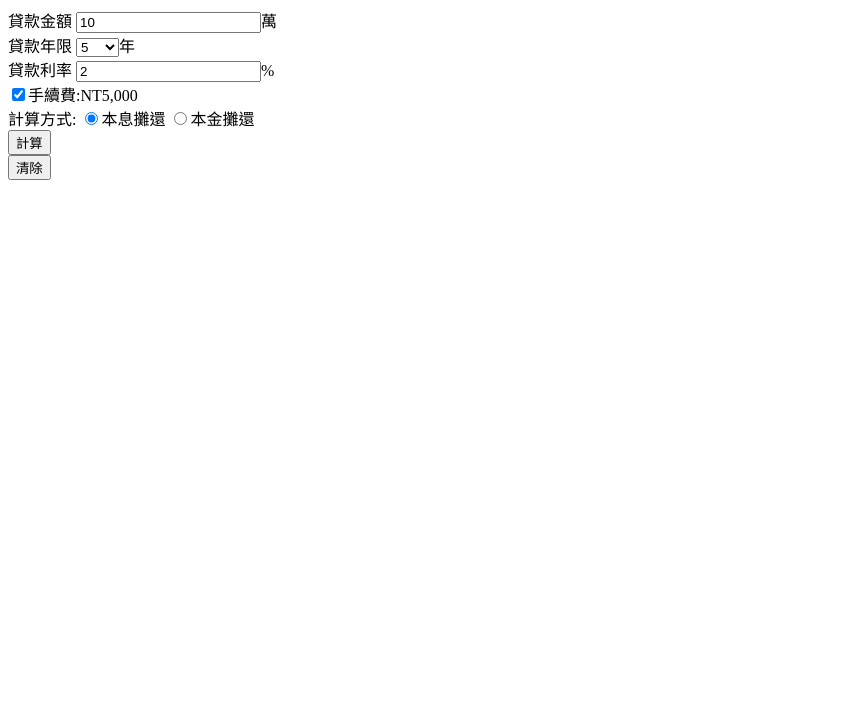
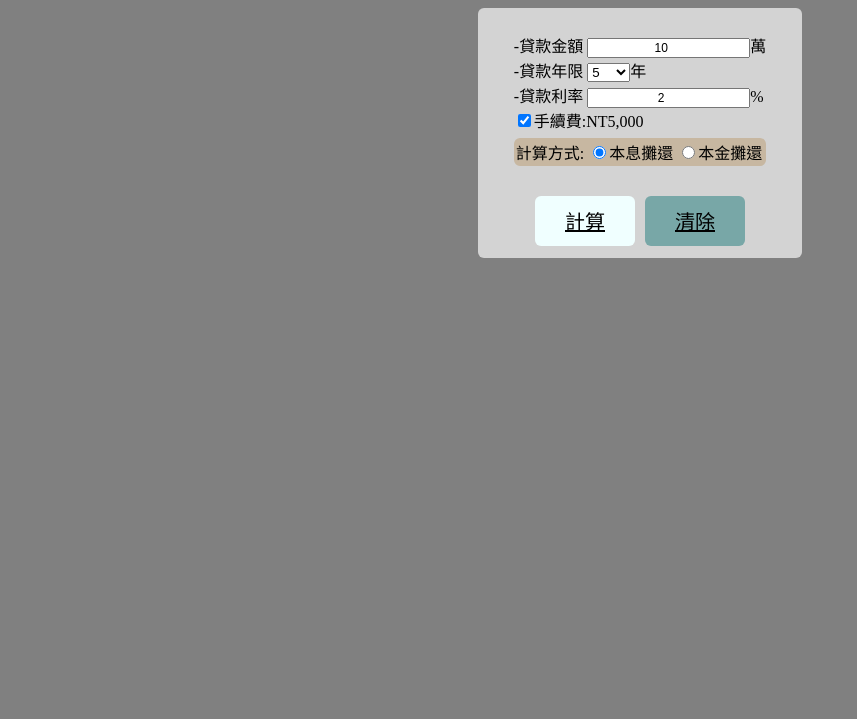
Before and after one commit to imjiaobin/loan-project, a plain HTML site: page index.html in a window 1280 px wide. Shown: the part 81-800 px from the top of the page, without its empty margins (0-857 px from the left). Drawn offline with Linux system fonts and the light colour scheme.

Commit message:
loan-project css完成

```diff
--- a/css/index.css
+++ b/css/index.css
@@ -0,0 +1,60 @@
+body{
+    background-color: grey;
+}
+
+#container{
+    text-align: center;
+}
+
+.title{
+    color: white;
+}
+
+form{
+    width:300px;
+    background-color: lightgrey;
+    margin: 0 auto;
+    padding: 12px;
+    border-radius: 6px;
+    text-align: center;
+}
+
+#info{
+    display: inline-block;
+    text-align: left;
+    margin: 12px auto;
+}
+
+button{
+    width: 100px;
+    height: 50px;
+    border:0px;
+    background-color: azure;
+    border-radius: 6px;
+    margin:0 3px;
+    font-size: 20px;
+    text-decoration: solid underline 2px;
+}
+
+#reset{
+    background-color: rgb(120, 167, 167);
+    color: black;
+}
+
+input{
+    text-align: center;
+    font-size: 12px;
+    margin-top: 6px;
+}
+
+label{
+    font-weight: 500;
+    margin:12px auto;
+}
+
+#calcRule{
+    background-color: rgb(199, 183, 161);
+    border-radius: 6px;
+    margin-top: 6px;
+    padding:2px;
+}
--- a/index.html
+++ b/index.html
@@ -1,16 +1,21 @@
 <!DOCTYPE html>
 <html lang="zh-Hant">
+
 <head>
     <meta charset="utf-8">
     <meta name="viewport">
+    <link rel="stylesheet" href="./css/index.css">
 </head>
+
 <body>
-        <h1>貸款計算機</h1>
+    <div id="container">
+        <h1 class="title">-貸款計算機-</h1>
         <form action="">
-            <label for="amount">貸款金額</label>
+            <div id="info">
+                <label for="amount">-貸款金額</label>
                 <input type="number" name="amount" id="amount" value="10">萬<br>
 
-            <label for="amount">貸款年限</label>
+                <label for="amount">-貸款年限</label>
                 <select name="years" id="years">
                     <option value="1">1年</option>
                     <!-- value屬性是給程式看的 -->
@@ -23,21 +28,27 @@
                     <option value="30">30</option>
                 </select>年<br>
 
-            <label for="rate">貸款利率</label>
+                <label for="rate">-貸款利率</label>
                 <input type="number" name="rate" id="rate" value="2">%<br>
 
                 <input type="checkbox" name="fee" id="fee" checked>手續費:NT5,000
                 <!-- checkbox為複選的,加上checked屬性代表預設是溝起來的 -->
                 <br>
+                <div id="calcRule">
                     <label for="">計算方式:</label>
                     <input type="radio" name="repayment" id="repayment1" checked>本息攤還
                     <input type="radio" name="repayment" id="repayment2">本金攤還
                     <!-- radio是單選的,將多個radio的name寫一樣的,就會被框再一起 -->
+                </div>
                 <br>
-            <button type="button">計算</button><br>
-            <button type="button">清除</button>
+            </div>
+            <button id="calc" type="button">計算</button>
+            <button id="reset" type="button">清除</button>
             <!-- button的type如果寫submit/reset,是會將資料往後端送的 -->
             <!-- 如果只有在前端使用或測試程式碼,就設成button就是純按鍵功能 -->
         </form>
+    </div>
+    <script src="./js/index.js"></script>
 </body>
+
 </html>
```
Also changed, not shown: js/index.js (added). Lines whose indentation alone changed are shown as unchanged.
